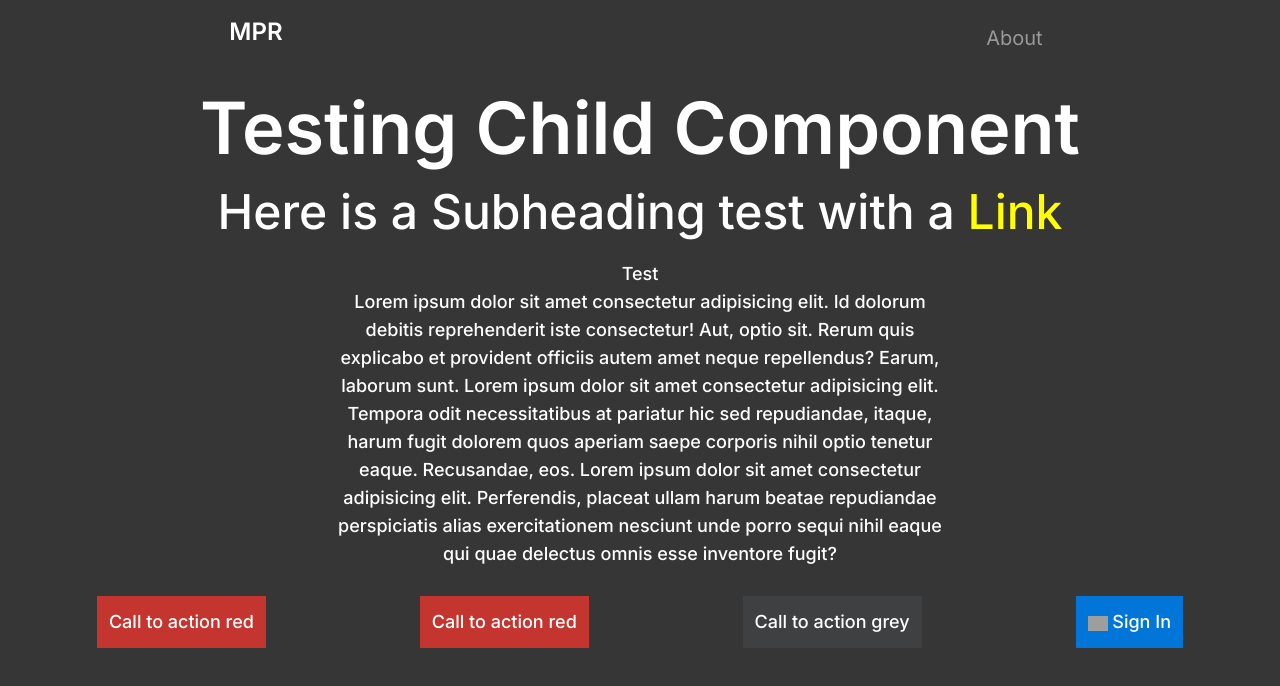
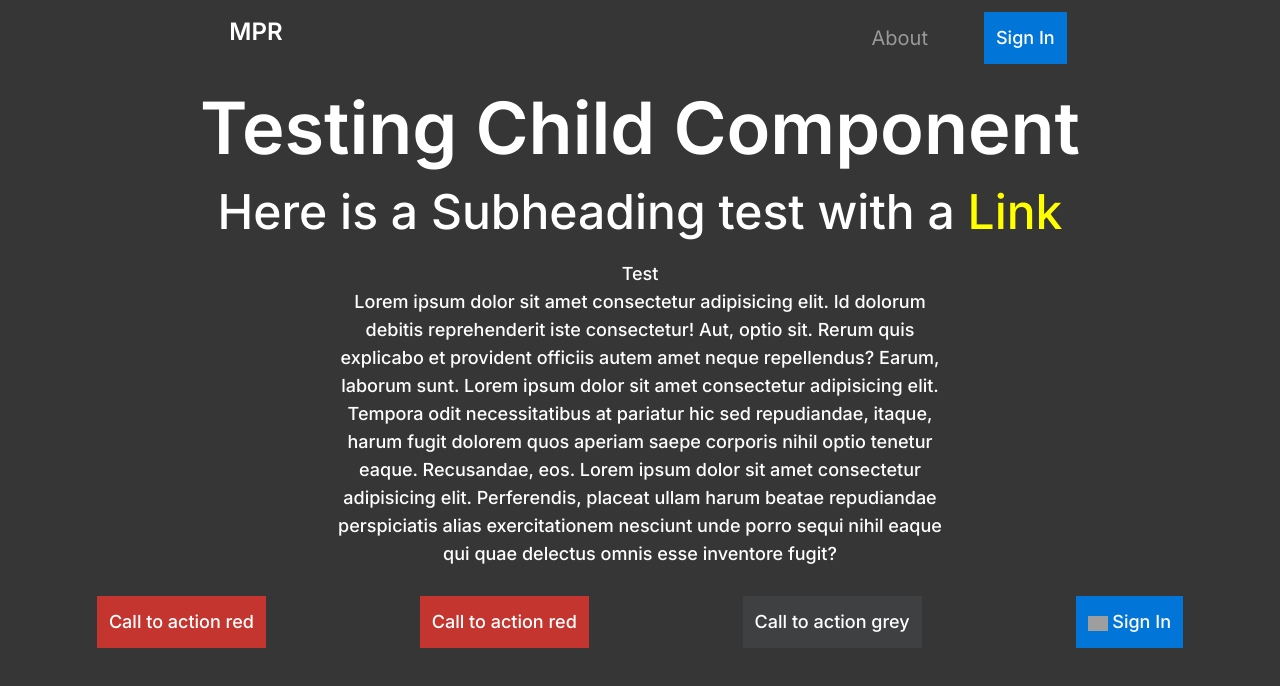
Before and after one commit to JamesRobertSutcliffe/personality-music-recommender, a Next.js app: page /tailwind-templates in a window 1280 px wide. Shown: the top 686 px of the page. Built offline with nearby package versions, Linux system fonts and the light colour scheme; grey boxes are pictures that could not be loaded.

Commit message:
Navbar component updated to reflect updated components

```diff
--- a/src/app/components/Navbar.tsx
+++ b/src/app/components/Navbar.tsx
@@ -9,7 +9,7 @@ function Navbar() {
                 </div>
                 <div className="flex space-x-8">
                     <h4 className="text-agrey text-xl inline m-4 p-2"><a href="about">About</a></h4>
-                    {/* <Btn colour="ablue">Sign In</Btn> */}
+                    <Btn className="bg-ablue" onClick={() => console.log("Hello World")}>Sign In</Btn>
                 </div>
             </nav>
 
```
